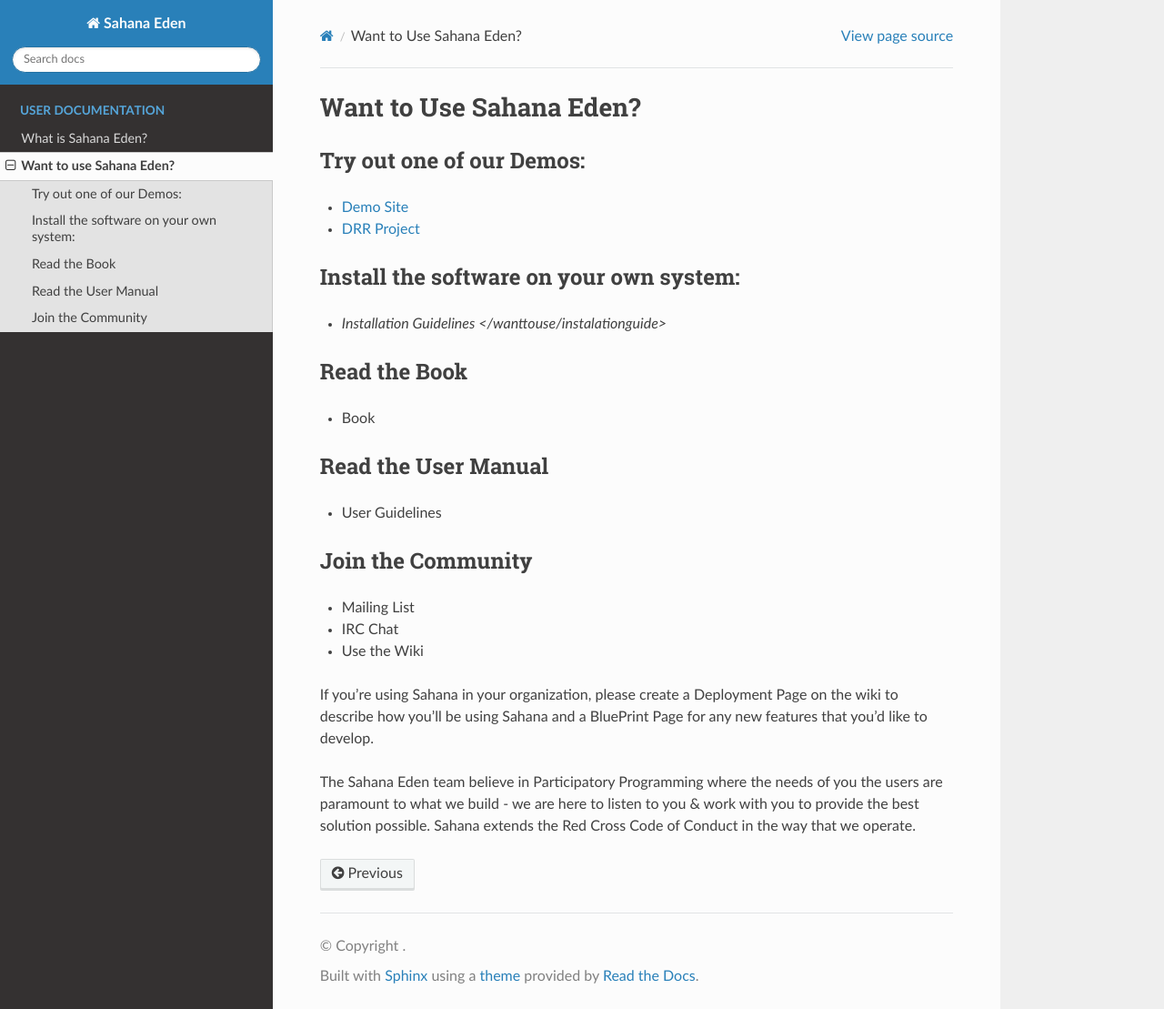
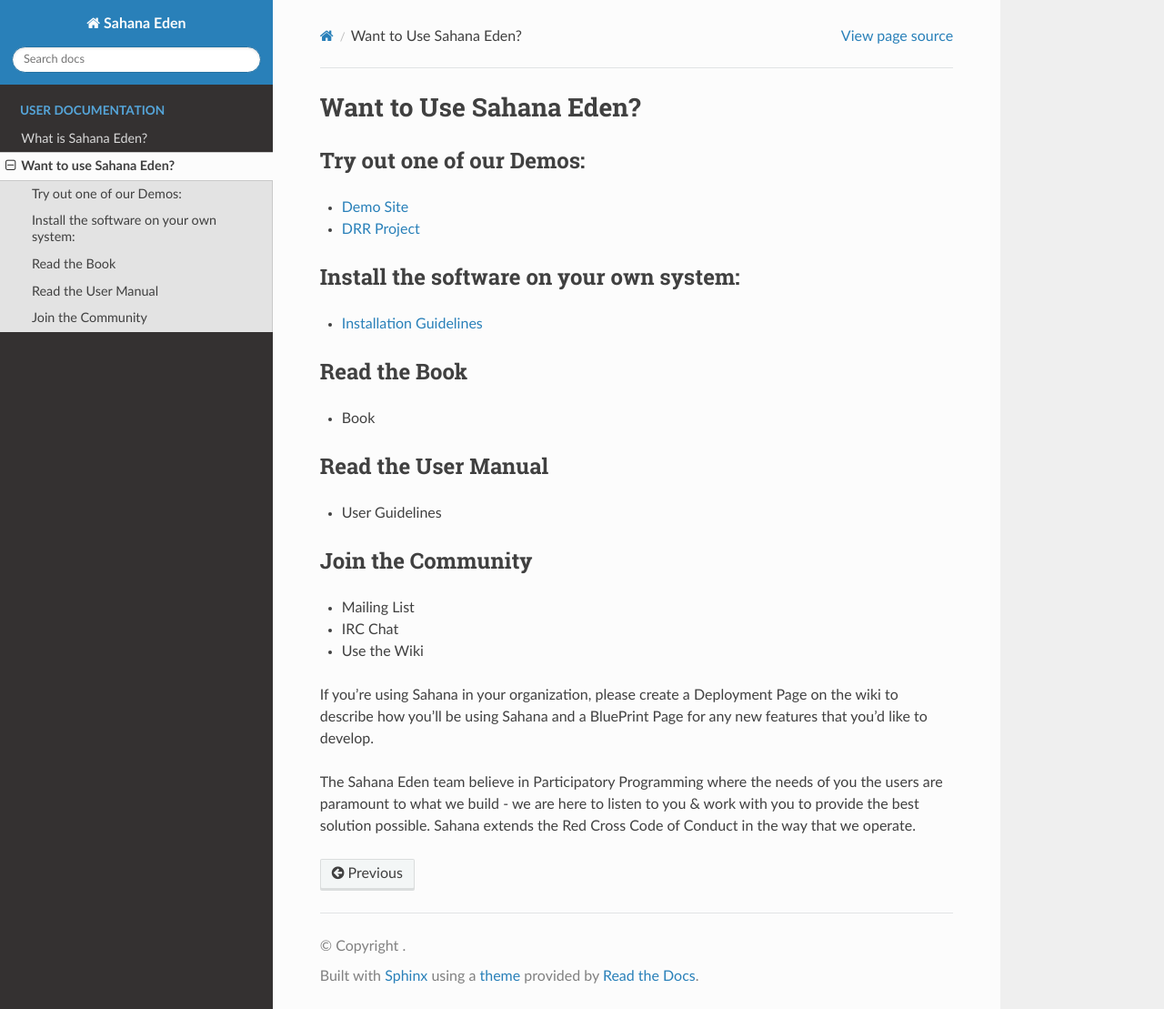
Before and after one commit to PJColombo/Pruebas, a Sphinx documentation site: the page built from docs/pages/wanttouse.rst, in a window 1280 px wide and 1109 px high. Shown: the whole window at 91% size. Built offline with Sphinx 7.4.7 and the Read the Docs theme 2.0.0, drawn with Linux system fonts in a browser that asks for light colours.

Commit message:
Update wanttouse.rst

```diff
--- a/docs/pages/wanttouse.rst
+++ b/docs/pages/wanttouse.rst
@@ -7,7 +7,7 @@
 
 Install the software on your own system:
 ----------------
-- `Installation Guidelines </wanttouse/instalationguide>`
+- `Installation Guidelines </wanttouse/instalationguide>`_
 
 Read the Book
 ----------------
```
